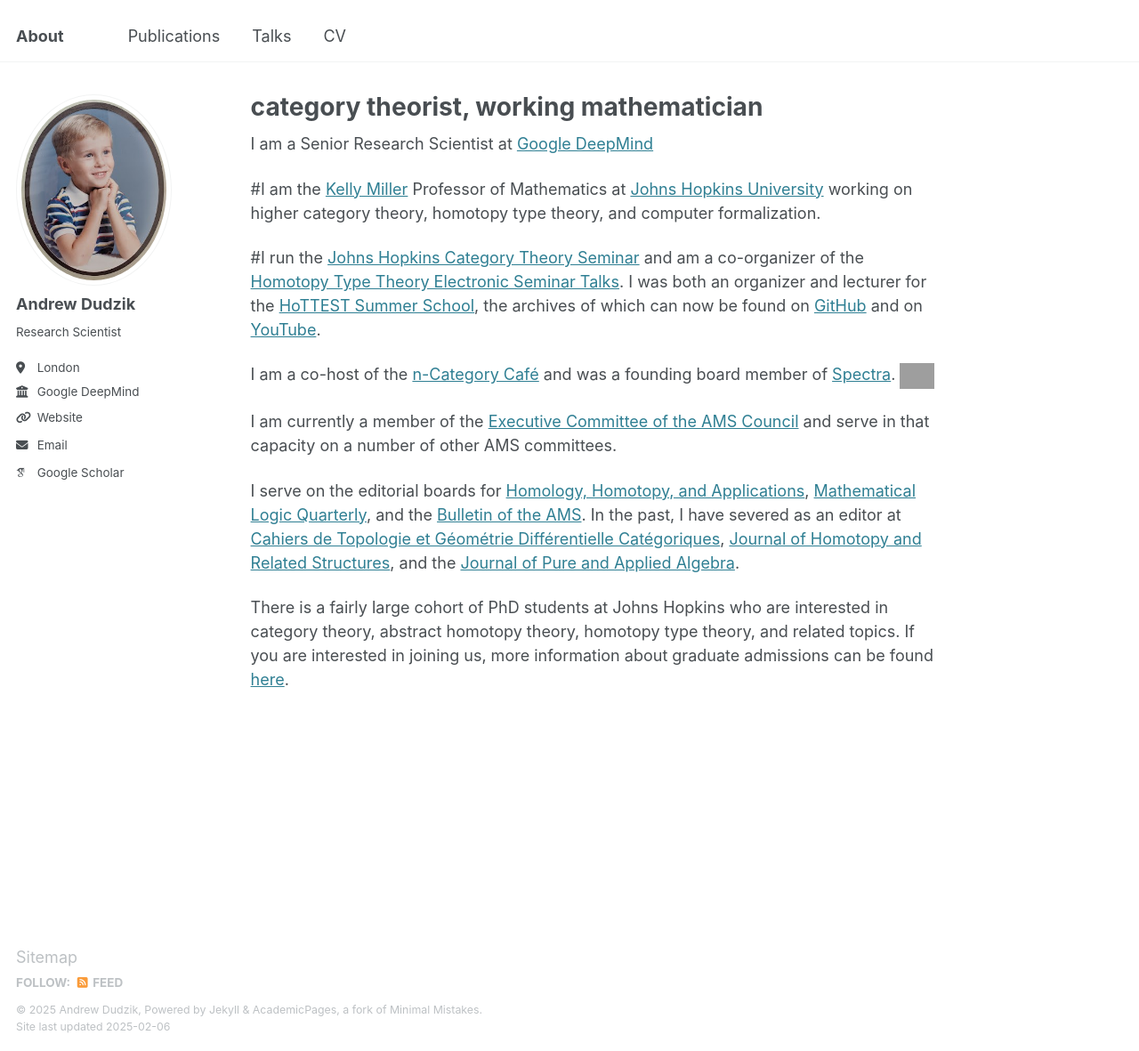
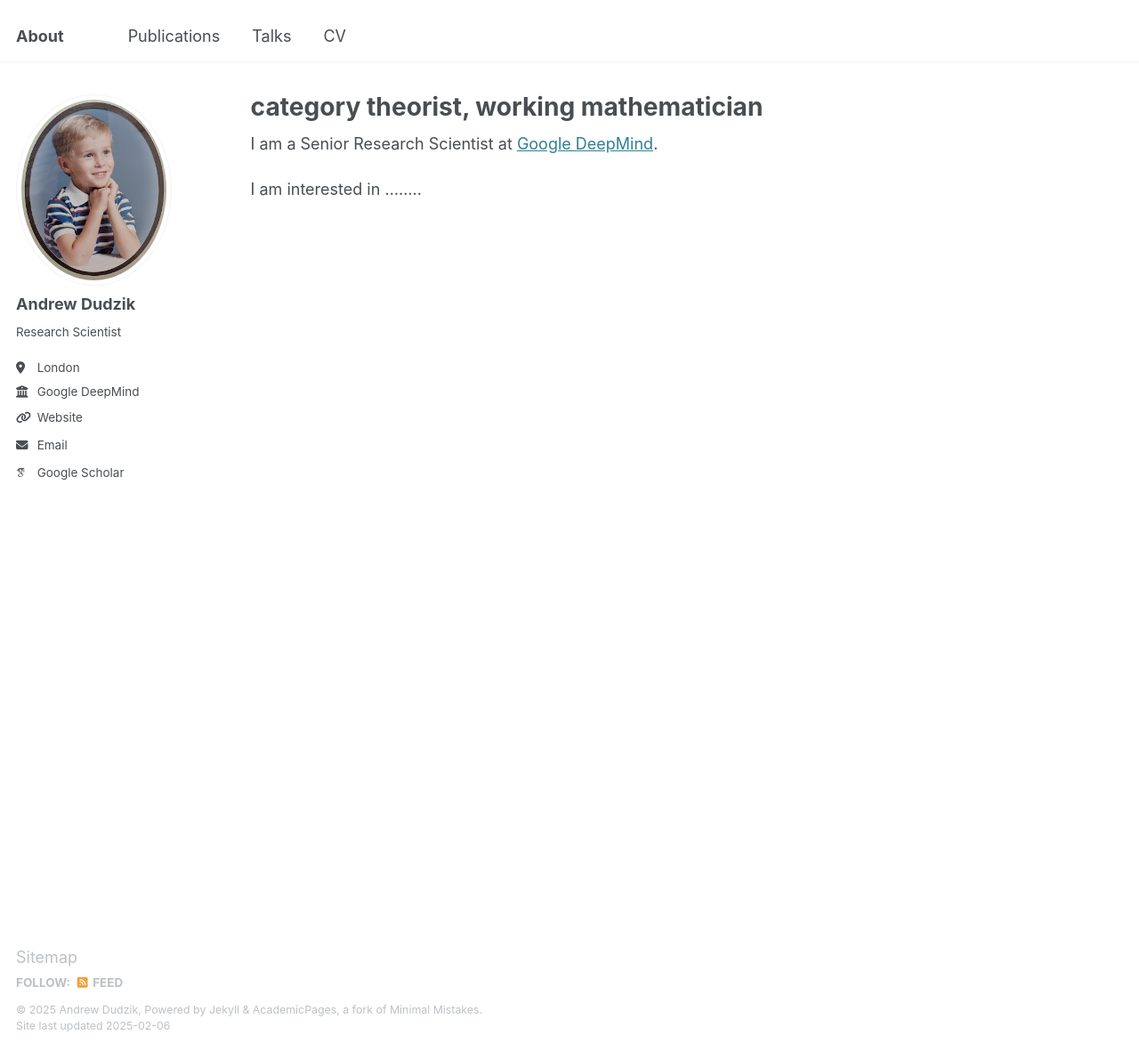
Before and after one commit to mdudzik/mdudzik.github.io, a Jekyll site: the page built from _pages/about.md, in a window 1280 px wide and 1181 px high. Shown: the whole window at 89% size. Built offline with Jekyll 4.4.1, drawn with Linux system fonts in a browser that asks for light colours; some web fonts are replaced; grey boxes are pictures that could not be loaded.

Commit message:
Left dummy text for Andrew to edit.

```diff
--- a/_pages/about.md
+++ b/_pages/about.md
@@ -9,16 +9,6 @@ redirect_from:
   - /andrew
   - /about.html
 ---
-I am a Senior Research Scientist at [Google DeepMind](https://deepmind.google)
+I am a Senior Research Scientist at [Google DeepMind](https://deepmind.google).
 
-#I am the [Kelly Miller](https://en.wikipedia.org/wiki/Kelly_Miller_(scientist)) Professor of Mathematics at [Johns Hopkins University](https://mathematics.jhu.edu/) working on higher category theory, homotopy type theory, and computer formalization.
-
-#I run the  [Johns Hopkins Category Theory Seminar](https://emilyriehl.github.io/seminar/) and am a co-organizer of the [Homotopy Type Theory Electronic Seminar Talks](https://uwo.ca/math/faculty/kapulkin/seminars/hottest.html). I was both an organizer and lecturer for the [HoTTEST Summer School](https://uwo.ca/math/faculty/kapulkin/seminars/hottest_summer_school_2022.html), the archives of which can now be found on [GitHub](https://github.com/martinescardo/HoTTEST-Summer-School) and on [YouTube](https://youtube.com/playlist?list=PLtIZ5qxwSNnzpNqfXzJjlHI9yCAzRzKtx).
-
-I am a co-host of the [n-Category Caf&eacute;](https://golem.ph.utexas.edu/category/) and was a founding board member of [Spectra](http://lgbtmath.org/). <img src="https://emilyriehl.github.io/files/progress-pride.webp" width = "5%"/>
-
-I am currently a member of the [Executive Committee of the AMS Council](https://www.ams.org/about-us/governance/exec-comm/ec) and serve in that capacity on a number of other AMS committees.
-
-I serve on the editorial boards for [Homology, Homotopy, and Applications](https://www.intlpress.com/index.php), [Mathematical Logic Quarterly](https://onlinelibrary.wiley.com/journal/15213870), and the [Bulletin of the AMS](https://www.ams.org/publications/journals/journalsframework/bull). In the past, I have severed as an editor at [Cahiers de Topologie et G&eacute;om&eacute;trie Diff&eacute;rentielle Cat&eacute;goriques](http://cahierstgdc.com/), [Journal of Homotopy and Related Structures](https://www.springer.com/journal/40062), and the [Journal of Pure and Applied Algebra](https://www.journals.elsevier.com/journal-of-pure-and-applied-algebra/editorial-board).
-
-There is a fairly large cohort of PhD students at Johns Hopkins who are interested in category theory, abstract homotopy theory, homotopy type theory, and related topics. If you are interested in joining us, more information about graduate admissions can be found [here](https://mathematics.jhu.edu/graduate/admissions/).
+I am interested in ........
```
